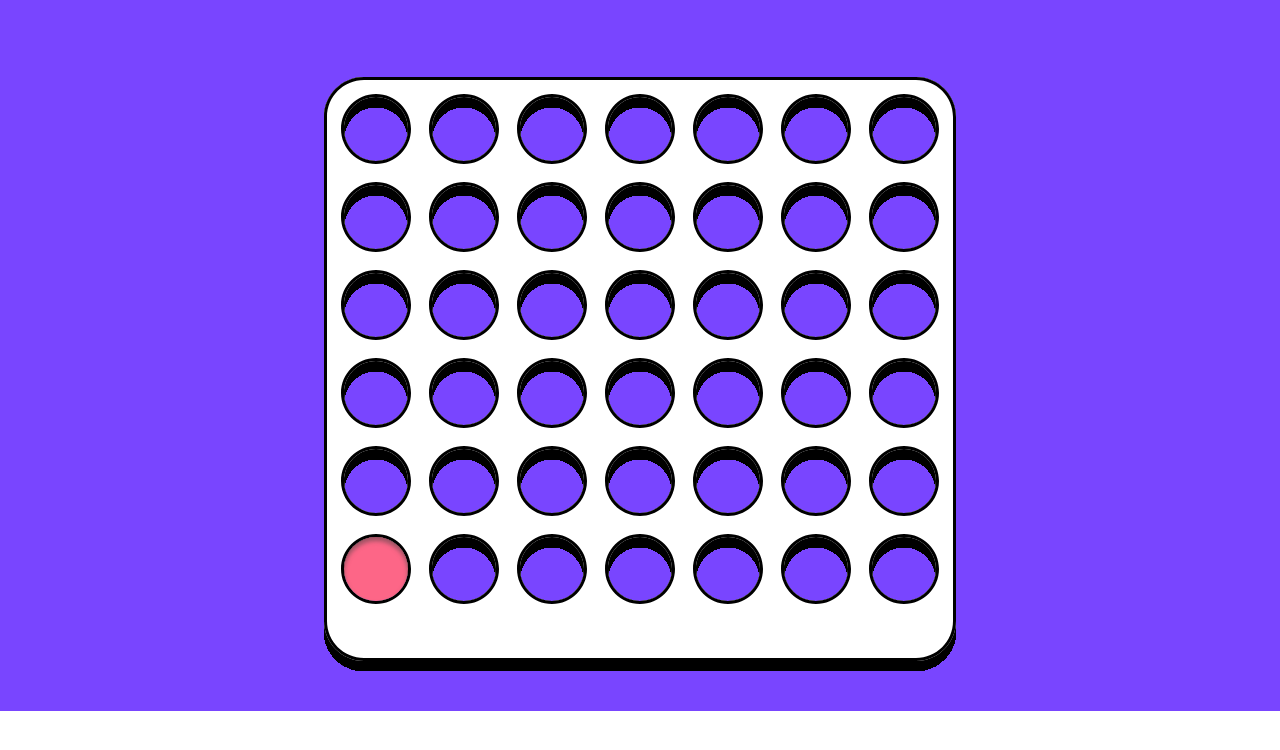
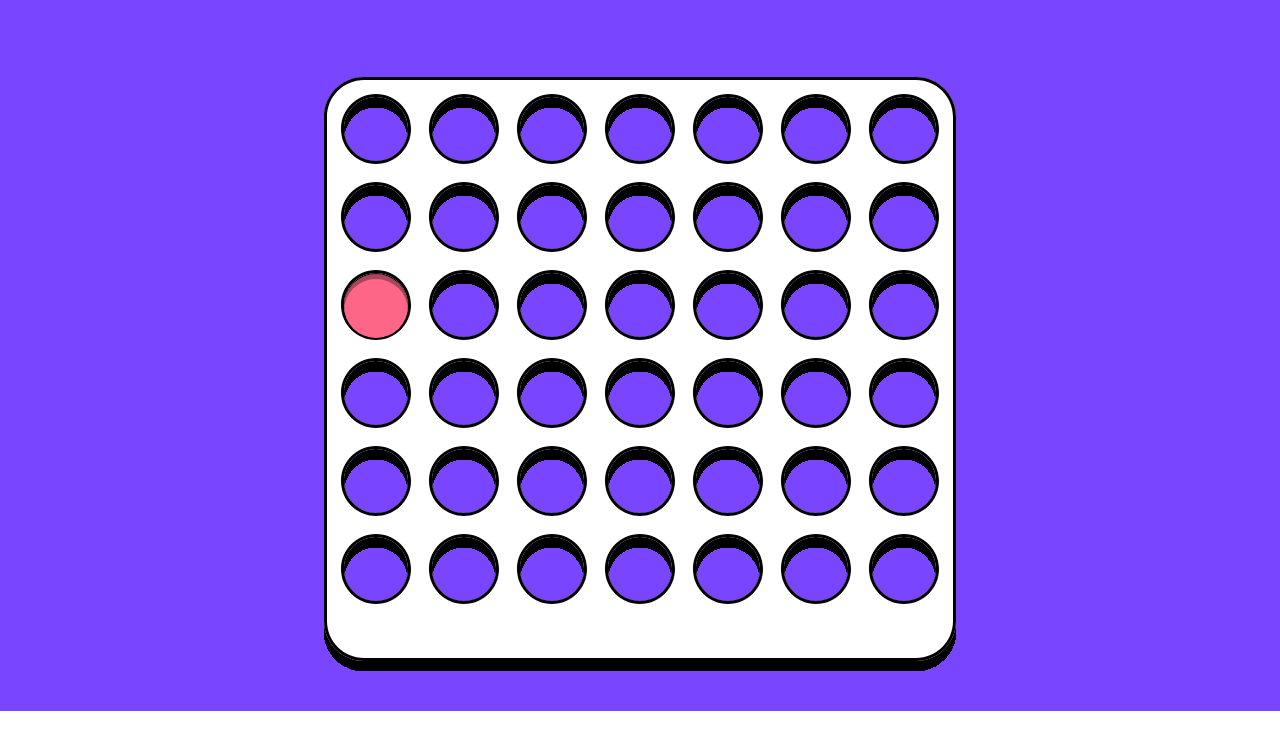
Before and after one commit to ViggieM/connect-four, a website built with Vite: page index.html in a window 1280 px wide. Both pictures are taken after a click on the element 369 px from the left and 355 px from the top of the page. Built offline with nearby package versions, Linux system fonts and the light colour scheme.

Commit message:
Add pellet to specific row

```diff
--- a/src/main.ts
+++ b/src/main.ts
@@ -4,10 +4,13 @@
 import '@fontsource-variable/space-grotesk';
 import './style.css';
 
+// Track which player's turn it is (1 or 2)
+let currentPlayer: 1 | 2 = 1;
+
 /**
  * Set up pellet drop animation for each column zone.
  * When a zone is clicked, a pellet is created and animated to fall
- * from above the board to the bottom row.
+ * from above the board to the target row. Alternates between players.
  */
 function setupPelletDrop(): void {
   const zones = document.querySelectorAll<HTMLElement>('.game-board__zone');
@@ -16,14 +19,21 @@ function setupPelletDrop(): void {
   if (!board) return;
 
   zones.forEach((zone) => {
-    zone.addEventListener('click', () => {
+    zone.addEventListener('click', (event) => {
       const col = zone.dataset.col;
       if (!col) return;
+
+      // Calculate which row was clicked based on Y position within the zone
+      const rect = zone.getBoundingClientRect();
+      const relativeY = event.clientY - rect.top;
+      const row = Math.min(6, Math.floor((relativeY / rect.height) * 6) + 1);
 
       // Create a new pellet
       const pellet = document.createElement('div');
       pellet.className = 'pellet';
       pellet.dataset.col = col;
+      pellet.dataset.row = String(row);
+      pellet.dataset.player = String(currentPlayer);
 
       // Add to board
       board.appendChild(pellet);
@@ -32,6 +42,9 @@ function setupPelletDrop(): void {
       requestAnimationFrame(() => {
         pellet.classList.add('pellet--dropping');
       });
+
+      // Switch to other player
+      currentPlayer = currentPlayer === 1 ? 2 : 1;
     });
   });
 }
--- a/src/style.css
+++ b/src/style.css
@@ -446,8 +446,9 @@ body {
   aspect-ratio: 1;
   border-radius: 50%;
   background-color: var(--color-rose-400);
-  /* box-shadow: inset 0 5px 10px rgba(0, 0, 0, 0.25); */
-  box-shadow: inset 0 4px 4px 0px rgba(65, 65, 65, 0.5);
+  box-shadow: 0px 5px 0px 0px rgba(0,0,0,0.33) inset;
+  -webkit-box-shadow: 0px 5px 0px 0px rgba(0,0,0,0.33) inset;
+  -moz-box-shadow: 0px 5px 0px 0px rgba(0,0,0,0.33) inset;
   z-index: 0;
   pointer-events: none;
   /* Pellet starts hidden above the board */
@@ -464,7 +465,16 @@ body {
 .pellet[data-col="6"] { left: 72.8%; }
 .pellet[data-col="7"] { left: 86.72%; }
 
-/* Drop animation - from top to bottom row */
+/* Row positions (top edge of pellet) */
+/* Each row is ~13.92% apart, starting at 9.2% from top */
+.pellet[data-row="1"] { --target-top: 9.2%; }
+.pellet[data-row="2"] { --target-top: 23.12%; }
+.pellet[data-row="3"] { --target-top: 37.04%; }
+.pellet[data-row="4"] { --target-top: 50.96%; }
+.pellet[data-row="5"] { --target-top: 64.88%; }
+.pellet[data-row="6"] { --target-top: 78.8%; }
+
+/* Drop animation - from top to target row */
 @keyframes pellet-drop {
   0% {
     top: -12%;
@@ -475,8 +485,8 @@ body {
     z-index: 0;
   }
   100% {
-    /* Bottom row at ~78.8% from top */
-    top: 78.8%;
+    /* Target row position from --target-top, defaults to bottom row */
+    top: var(--target-top, 78.8%);
     opacity: 1;
     z-index: 5;
   }
@@ -485,3 +495,12 @@ body {
 .pellet--dropping {
   animation: pellet-drop 0.6s cubic-bezier(0.25, 0, 0.6, 1) forwards;
 }
+
+/* Player colors */
+.pellet[data-player="1"] {
+  background-color: var(--color-rose-400);
+}
+
+.pellet[data-player="2"] {
+  background-color: var(--color-amber-300);
+}
```
